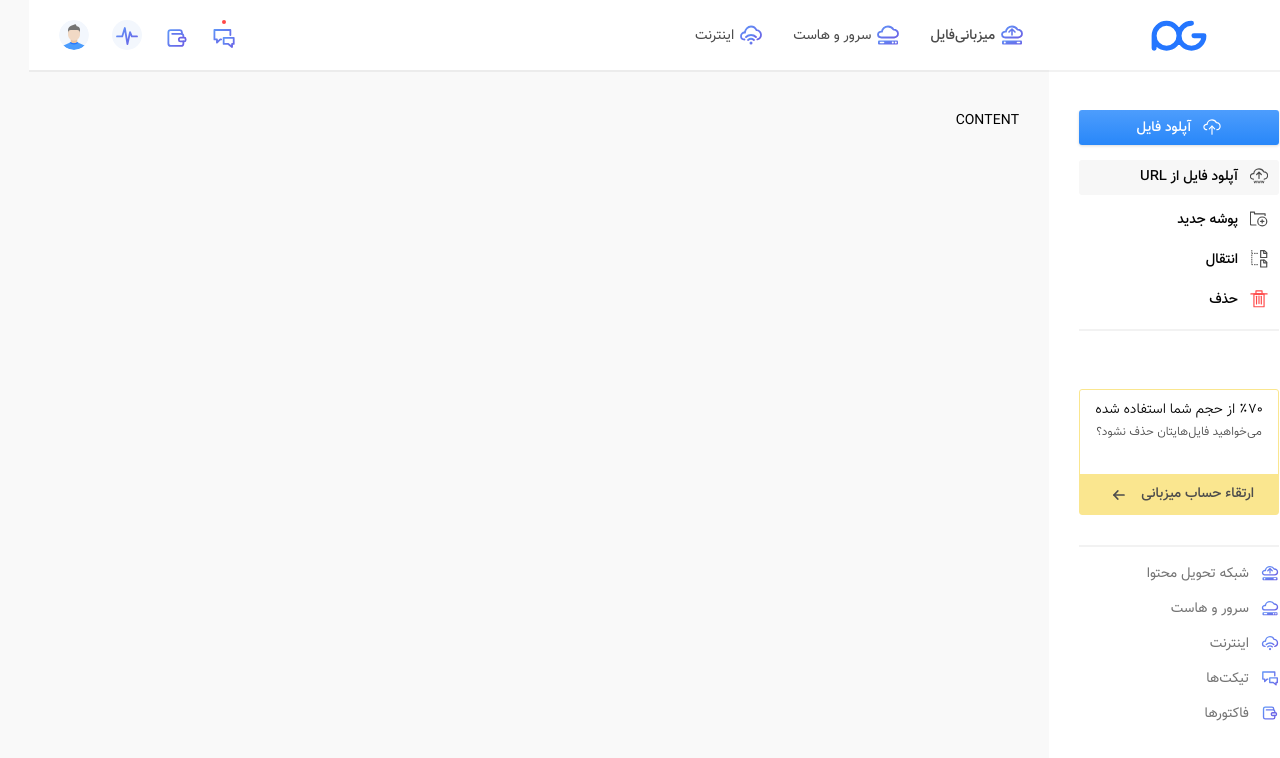
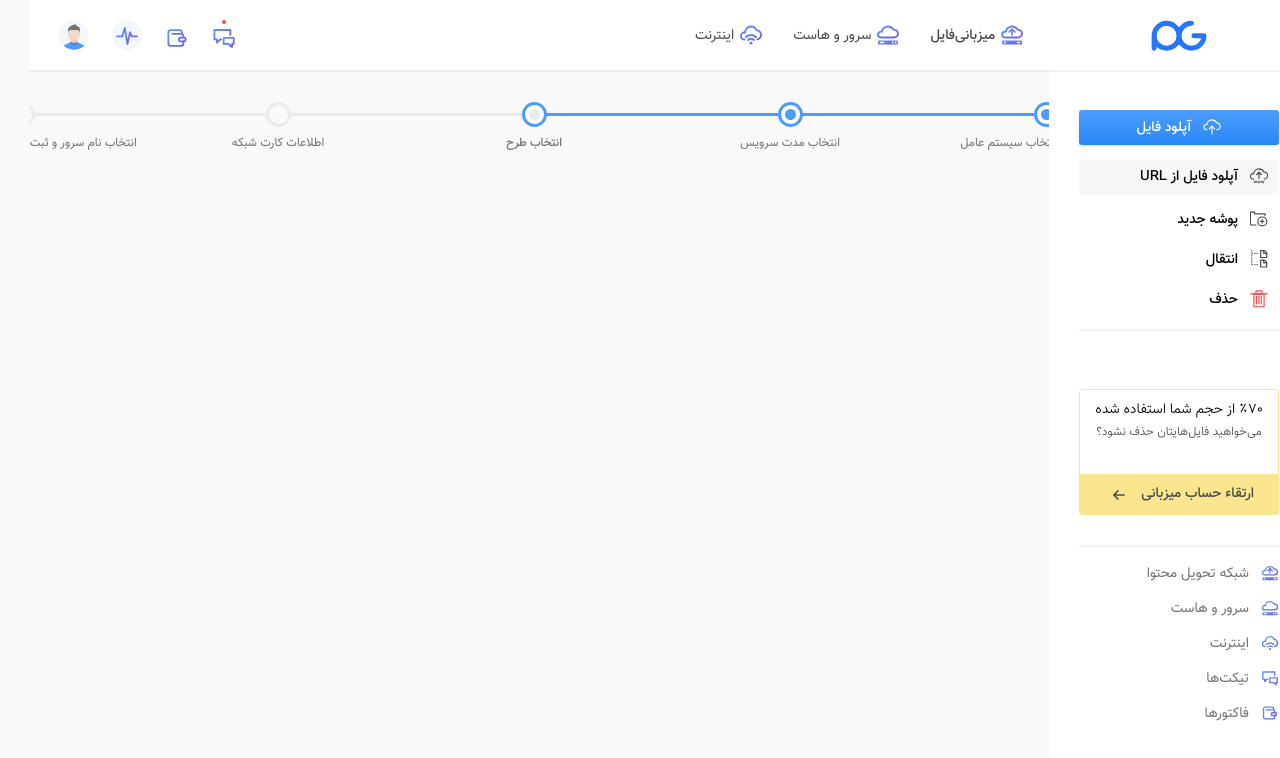
Before and after one commit to cventix/blueberry-cfsui, a React (Create React App) app: page / in a window 1280 px wide. Shown: the top 758 px of the page. Built offline with nearby package versions, Linux system fonts and the light colour scheme.

Commit message:
stepbar completed and checkbox/radio edited

```diff
--- a/src/components/Stepbar/Stepbar.module.scss
+++ b/src/components/Stepbar/Stepbar.module.scss
@@ -7,17 +7,65 @@ $stepbar-color: #e8eaeb;
 	.stepsWrapper {
 		position: absolute;
 		list-style: none;
+		width: 1024px;
+
+		@include margin-with-direction(-402px);
+		@if $body-dir == 'rtl' {
+			left: 50%;
+		} @else {
+			right: 50%;
+		}
+
+		@media(min-width: $web-medium + 1) and (max-width: $web-medium-max) {
+			width: 640px;
+			@include margin-with-direction(-210px);
+		}
+
+		@media(min-width: $tablet - 200) and (max-width: $web-medium) {
+			width: 424px;
+			@include margin-with-direction(-164px);
+		}
+
+		@media(max-width: $tablet - 199) {
+			width: 320px;
+			@include margin-with-direction(-159px);
+		}
 
 		.step {
 			position: relative;
-			float: right;
 			width: 256px;
 			height: 3px;
+
+			@if $body-dir == 'rtl' {
+				float: right;
+			} @else {
+				float: left;
+			}
+
+			@media(min-width: $web-medium) and (max-width: $web-medium-max) {
+				width: 160px;
+			}
+
+			@media(min-width: $tablet - 200) and (max-width: $web-medium) {
+				width: 106px;
+			}
+
+			@media(max-width: $tablet - 199) {
+				width: 64px;
+			}
 
 			.item {
 				display: block;
 				width: 230px;
 				text-align: center;
+
+				@media(min-width: $tablet - 200) and (max-width: $web-medium) {
+					width: 100px;
+				}
+
+				@media(max-width: $tablet - 199) {
+					width: 68px;
+				}
 
 				.circle {
 					display: block;
@@ -29,26 +77,65 @@ $stepbar-color: #e8eaeb;
 					margin-left: auto;
 
 					@include border-radius(50%);
+
+					@media(max-width: $tablet - 199) {
+						width: 20px;
+						height: 20px;
+						margin-top: -6px;
+					}
 				}
 
 				.caption {
 					color: $lt-gray;
 					font-size: $font-size - 2;
 					line-height: 32px;
+
+					@media (max-width: $web-medium) {
+						line-height: 0;
+					}
 				}
 			}
 
 			&:first-child {
 				.caption {
-					padding-right: 74px
+
+					@if $body-dir == 'rtl' {
+						padding-right: 74px;
+					} @else {
+						padding-left: 74px;
+					}
+
+					@media(max-width: $web-medium) {
+						padding-right: 0;
+						padding-left: 0;
+					}
 				}
+
 			}
 
 			&:last-child {
 				width: 0;
 
 				.caption {
-					padding-left: 94px;
+
+					@if $body-dir == 'rtl' {
+						padding-left: 94px;
+
+						@media(min-width: $web-medium + 1) and (max-width: $web-medium-max) {
+							padding-left: 74px;
+						}
+					} @else {
+						padding-right: 94px;
+
+						@media(min-width: $web-medium + 1) and (max-width: $web-medium-max) {
+							padding-right: 74px;
+						}
+					}
+
+					@media(max-width: $web-medium) {
+						padding-right: 0;
+						padding-left: 0;
+					}
 				}
 
 				&:after {
@@ -60,10 +147,45 @@ $stepbar-color: #e8eaeb;
 				content: '';
 				position: absolute;
 				top: 3px;
-				right: 127px;
 				width: 234px;
 				height: 3px;
 				background: $stepbar-color;
+
+				@if $body-dir == 'rtl' {
+					right: 127px;
+
+					@media(min-width: $web-medium) and (max-width: $web-medium-max) {
+						right: 128px;
+						width: 135px;
+					}
+
+					@media(min-width: $tablet - 200) and (max-width: $web-medium) {
+						right: 64px;
+						width: 80px;
+					}
+
+					@media(max-width: $tablet - 199) {
+						right: 44px;
+						width: 44px;
+					}
+				} @else {
+					left: 127px;
+
+					@media(min-width: $web-medium) and (max-width: $web-medium-max) {
+						left: 128px;
+						width: 135px;
+					}
+
+					@media(min-width: $tablet - 200) and (max-width: $web-medium) {
+						left: 64px;
+						width: 80px;
+					}
+
+					@media(max-width: $tablet - 199) {
+						left: 44px;
+						width: 44px;
+					}
+				}
 			}
 
 			&.completed, &.current {
@@ -80,7 +202,14 @@ $stepbar-color: #e8eaeb;
 							width: 11px;
 							height: 11px;
 							margin-top: 3.5px;
+
 							@include border-radius(50px);
+							@media(max-width: $tablet - 199) {
+								width: 10px;
+								height: 10px;
+								margin-top: 0;
+								margin-bottom: 2px;
+							}
 						}
 					}
 				}
--- a/src/components/Stepbar/Stepbar.tsx
+++ b/src/components/Stepbar/Stepbar.tsx
@@ -3,44 +3,37 @@ import * as React from "react";
 // styles
 import styles from "./Stepbar.module.scss";
 
-
 export default interface Iprops {
-	caption?: string;
+	steps: string[];
+	currentStep: number;
 }
 
-export const Stepbar = ({ caption }: Iprops) => (
+const renderSteps = (steps: string[], currentStep: number) => {
+	return steps.map((stepTitle, index) => {
+		let stepClassName = '';
+		currentStep = currentStep || 0;
+
+		if (index < currentStep)
+			stepClassName = `${styles.completed}`;
+
+		if (index === currentStep)
+			stepClassName = `${styles.current}`;
+
+		return (
+			<li className={`${styles.step} ${stepClassName}`} key={index}>
+				<a className={styles.item}>
+					<span className={styles.circle}></span>
+					<span className={styles.caption}>{stepTitle}</span>
+				</a>
+			</li>
+		)
+	});
+};
+
+export const Stepbar = ({ steps, currentStep }: Iprops) => (
 	<div className={styles.stepbar}>
 		<ul className={styles.stepsWrapper}>
-			<li className={`${styles.completed} ${styles.step}`}>
-				<a className={styles.item}>
-					<span className={styles.circle}></span>
-					<span className={styles.caption}>انتخاب سیستم عامل</span>
-				</a>
-			</li>
-			<li className={`${styles.completed} ${styles.step}`}>
-				<a className={styles.item}>
-					<span className={styles.circle}></span>
-					<span className={styles.caption}>انتخاب مدت سرویس</span>
-				</a>
-			</li>
-			<li className={`${styles.current} ${styles.step}`}>
-				<a className={styles.item}>
-					<span className={styles.circle}></span>
-					<span className={styles.caption}>انتخاب طرح</span>
-				</a>
-			</li>
-			<li className={`${styles.step}`}>
-				<a className={styles.item}>
-					<span className={styles.circle}></span>
-					<span className={styles.caption}>اطلاعات کارت شبکه</span>
-				</a>
-			</li>
-			<li className={`${styles.step}`}>
-				<a className={styles.item}>
-					<span className={styles.circle}></span>
-					<span className={styles.caption}>انتخاب نام سرور و ثبت نهایی</span>
-				</a>
-			</li>
+			{renderSteps(steps, currentStep)}
 		</ul>
 	</div>
 );
--- a/src/containers/Home/App.tsx
+++ b/src/containers/Home/App.tsx
@@ -2,6 +2,7 @@ import React, { Component } from "react";
 import logo from "./logo.svg";
 import { Navbar } from "../../components/Navbar/Navbar";
 import { Sidebar } from "../../components/Sidebar/Sidebar";
+import { Stepbar } from "../../components/Stepbar/Stepbar";
 import { Main } from "../../components/Main/Main";
 import "./App.css";
 import Table from "../../components/Table/Table";
@@ -92,13 +93,23 @@ const table = [
   }
 ];
 
+const steps = [
+  'انتخاب سیستم عامل',
+  'انتخاب مدت سرویس',
+  'انتخاب طرح',
+  'اطلاعات کارت شبکه',
+  'انتخاب نام سرور و ثبت نهایی'
+]
+
 class App extends Component {
   render() {
     return (
       <div>
         <Navbar />
         <Sidebar />
-        <Main>CONTENT</Main>
+        <Main>
+          <Stepbar steps={steps} currentStep={2}/>
+        </Main>
       </div>
     );
   }
--- a/src/styles/variables.scss
+++ b/src/styles/variables.scss
@@ -19,3 +19,4 @@ $default-margin: 30px;
 /* responsive resolution */
 $tablet: 768px;
 $web-medium: 992px;
+$web-medium-max: 1200px;
```
